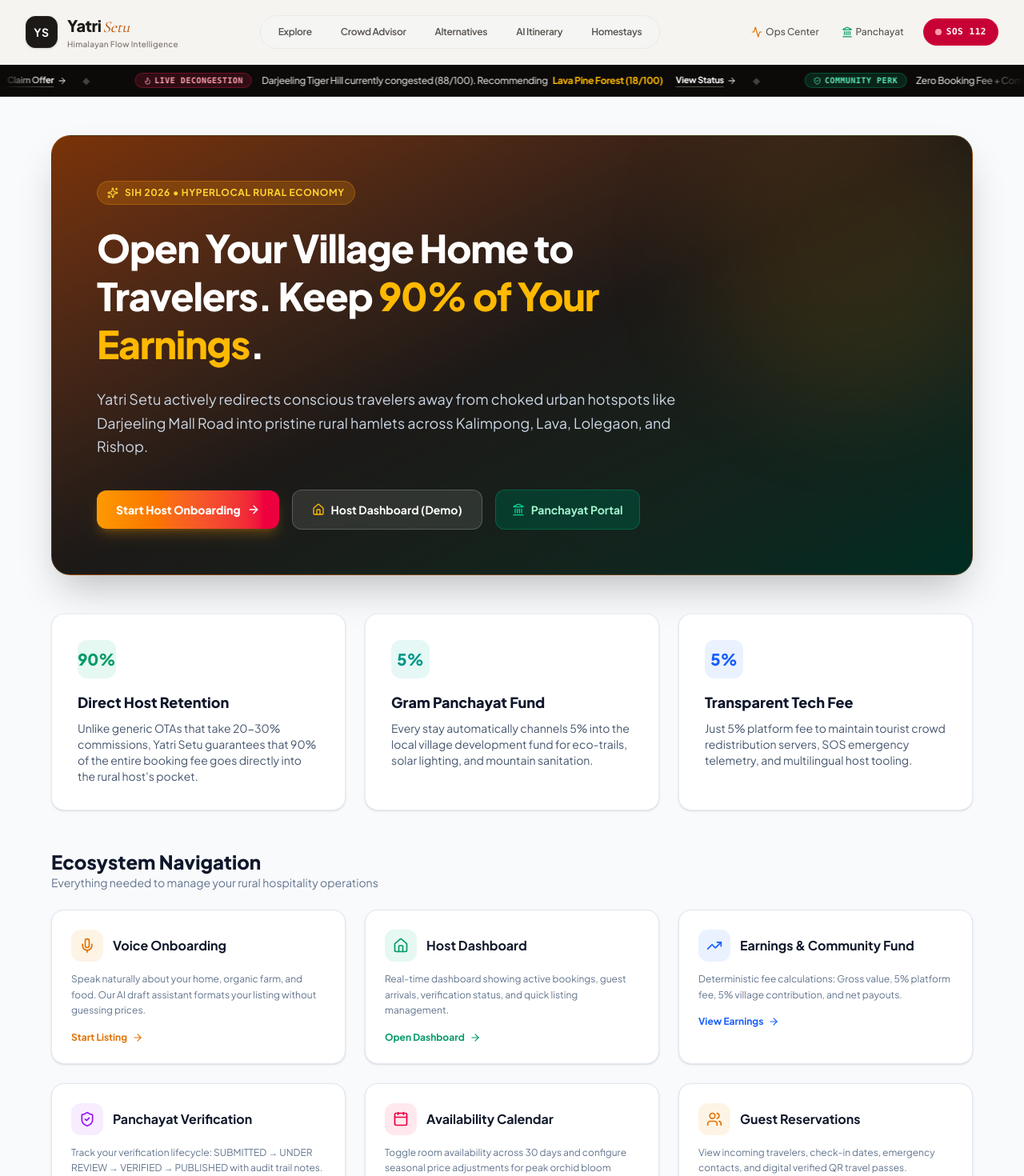
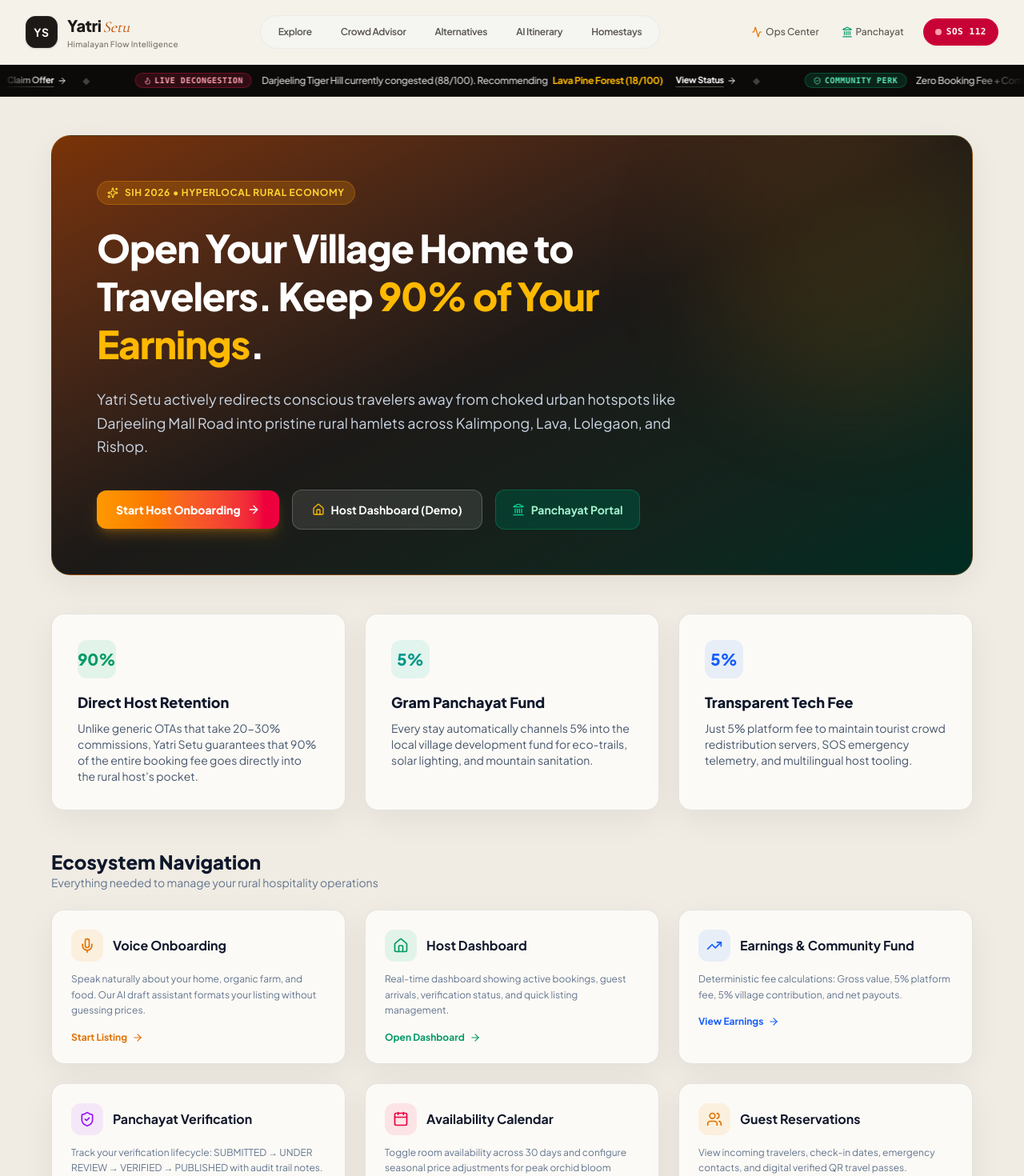
Before and after one commit to PABITRA-420/yatri-setu, a Next.js app in the folder frontend/: page /host in a window 1280 px wide. Shown: the top 1470 px of the page at 80% size. Built offline with nearby package versions, Linux system fonts and the light colour scheme.

Commit message:
style: add visual-only premium design system

```diff
--- a/frontend/src/app/globals.css
+++ b/frontend/src/app/globals.css
@@ -1,23 +1,69 @@
 @import "tailwindcss";
 @import "maplibre-gl/dist/maplibre-gl.css";
 
-/* MapLibre WebGL Canvas & Marker Layout Stabilization */
+/* =========================================================
+   YATRI SETU — VISUAL-ONLY PREMIUM SYSTEM
+   IMPORTANT: This file changes presentation only.
+   No route, component, content, data, API, state or interaction
+   is changed by this stylesheet.
+   ========================================================= */
+
+:root {
+  --background: #F5F2EA;
+  --foreground: #171714;
+  --surface: #FCFAF6;
+  --surface-soft: #F0ECE3;
+  --forest: #183A32;
+  --forest-2: #214B41;
+  --forest-soft: #E7EEE9;
+  --saffron: #C98A2E;
+  --muted: #706E68;
+  --border: rgba(23,23,20,.10);
+  --success: #3F7657;
+  --warning: #B7832F;
+  --danger: #B94A48;
+  --premium-shadow: 0 12px 40px rgba(23,23,20,.06);
+  --premium-shadow-hover: 0 20px 55px rgba(23,23,20,.10);
+}
+
+@theme inline {
+  --color-background: var(--background);
+  --color-foreground: var(--foreground);
+  --font-sans: var(--font-sans), -apple-system, BlinkMacSystemFont, "Segoe UI", sans-serif;
+  --font-serif: var(--font-serif), Georgia, serif;
+}
+
+html, body {
+  background: var(--background);
+  color: var(--foreground);
+}
+
+body {
+  font-family: var(--font-sans);
+  -webkit-font-smoothing: antialiased;
+  -moz-osx-font-smoothing: grayscale;
+  overflow-x: hidden;
+}
+
+.font-editorial {
+  font-family: var(--font-serif);
+  letter-spacing: -.015em;
+}
+
+/* Keep MapLibre layout stable */
 .maplibregl-map {
   width: 100% !important;
   height: 100% !important;
   position: relative !important;
   overflow: hidden;
 }
-
 .maplibregl-canvas-container,
 .maplibregl-canvas {
   width: 100% !important;
   height: 100% !important;
   position: absolute !important;
-  top: 0;
-  left: 0;
+  inset: 0;
 }
-
 .maplibregl-marker {
   position: absolute !important;
   top: 0;
@@ -25,203 +71,189 @@
   will-change: transform;
   z-index: 5;
 }
+.maplibregl-popup { z-index: 10; }
 
-.maplibregl-popup {
-  z-index: 10;
+/* Smooth scrolling compatibility */
+html.lenis, html.lenis body { height: auto; }
+.lenis.lenis-smooth { scroll-behavior: auto !important; }
+.lenis.lenis-smooth [data-lenis-prevent] { overscroll-behavior: contain; }
+.lenis.lenis-stopped { overflow: hidden; }
+.lenis.lenis-scrolling iframe { pointer-events: none; }
+
+/* ---------- Global visual polish ---------- */
+::selection {
+  background: rgba(201,138,46,.20);
+  color: #183A32;
 }
 
-:root {
-  --background: #F6F4F0;
-  --foreground: #1A1816;
-  --surface-card: #FFFFFF;
-  --surface-subtle: #EDE9E2;
-  --border-subtle: rgba(28, 25, 23, 0.1);
-
-  /* Neomorphic soft dual shadows */
-  --neo-flat: 6px 6px 14px rgba(28, 25, 23, 0.05), -6px -6px 14px rgba(255, 255, 255, 0.9);
-  --neo-hover: 8px 8px 20px rgba(28, 25, 23, 0.08), -8px -8px 20px rgba(255, 255, 255, 1);
-  --neo-inset: inset 2px 2px 5px rgba(28, 25, 23, 0.06), inset -2px -2px 5px rgba(255, 255, 255, 0.8);
+a, button, input, select, textarea {
+  -webkit-tap-highlight-color: transparent;
 }
 
-@theme inline {
-  --color-background: var(--background);
-  --color-foreground: var(--foreground);
-  --font-sans: var(--font-sans), -apple-system, BlinkMacSystemFont, "Segoe UI", Roboto, sans-serif;
-  --font-serif: var(--font-serif), Georgia, Cambria, "Times New Roman", Times, serif;
+button, a {
+  transition-timing-function: cubic-bezier(.16,1,.3,1);
 }
 
-@media (prefers-color-scheme: dark) {
-  :root {
-    --background: #0C0F14;
-    --foreground: #F2EFE9;
-    --surface-card: #131722;
-    --surface-subtle: #191E2C;
-    --border-subtle: rgba(255, 255, 255, 0.08);
-
-    --neo-flat: 6px 6px 16px rgba(0, 0, 0, 0.45), -6px -6px 16px rgba(255, 255, 255, 0.03);
-    --neo-hover: 8px 8px 22px rgba(0, 0, 0, 0.55), -8px -8px 22px rgba(255, 255, 255, 0.04);
-    --neo-inset: inset 2px 2px 5px rgba(0, 0, 0, 0.4), inset -2px -2px 5px rgba(255, 255, 255, 0.03);
-  }
+main {
+  min-height: 60vh;
 }
 
-html.lenis, html.lenis body {
-  height: auto;
+main img {
+  max-width: 100%;
 }
 
-.lenis.lenis-smooth {
-  scroll-behavior: auto !important;
+/* Existing white/slate cards become editorial surfaces.
+   Selector specificity intentionally stays presentation-only. */
+main .bg-white {
+  background-color: var(--surface);
 }
 
-.lenis.lenis-smooth [data-lenis-prevent] {
-  overscroll-behavior: contain;
+main .bg-slate-50,
+main .bg-stone-50 {
+  background-color: var(--surface-soft);
 }
 
-.lenis.lenis-stopped {
-  overflow: hidden;
+main .border-slate-200,
+main .border-slate-200\/80,
+main .border-stone-200,
+main .border-stone-200\/80 {
+  border-color: var(--border);
 }
 
-.lenis.lenis-scrolling iframe {
-  pointer-events: none;
+/* Common cards: retain every existing element, only refine appearance. */
+main .rounded-3xl,
+main .rounded-2xl {
+  box-shadow: var(--premium-shadow);
 }
 
-body {
-  background: var(--background);
-  color: var(--foreground);
-  font-family: var(--font-sans);
-  -webkit-font-smoothing: antialiased;
-  -moz-osx-font-smoothing: grayscale;
+main .rounded-3xl:hover,
+main .rounded-2xl:hover {
+  box-shadow: var(--premium-shadow-hover);
 }
 
-.font-editorial {
-  font-family: var(--font-serif);
-  letter-spacing: -0.015em;
+/* Reduce the old heavy/neomorphic look without touching components. */
+.neo-card {
+  background: var(--surface);
+  border: 1px solid var(--border);
+  border-radius: 20px;
+  box-shadow: var(--premium-shadow);
+  transition: transform 500ms cubic-bezier(.16,1,.3,1),
+              box-shadow 500ms cubic-bezier(.16,1,.3,1),
+              border-color 300ms ease;
+}
+.neo-card:hover {
+  transform: translateY(-4px);
+  box-shadow: var(--premium-shadow-hover);
+  border-color: rgba(24,58,50,.16);
 }
 
-/* Neomorphic soft cards & surfaces */
-.neo-card {
-  background: #FFFFFF;
-  box-shadow: var(--neo-flat);
-  border: 1px solid rgba(28, 25, 23, 0.07);
-  transition: transform 260ms cubic-bezier(0.16, 1, 0.3, 1), box-shadow 260ms cubic-bezier(0.16, 1, 0.3, 1), border-color 200ms ease;
+.glass-panel {
+  background: rgba(252,250,246,.86);
+  backdrop-filter: blur(18px);
+  -webkit-backdrop-filter: blur(18px);
+  border: 1px solid rgba(23,23,20,.09);
+  box-shadow: 0 16px 42px rgba(23,23,20,.08);
 }
 
-.dark .neo-card {
-  background: #131722;
-  border: 1px solid rgba(255, 255, 255, 0.08);
+.glass-pill {
+  background: rgba(252,250,246,.88);
+  backdrop-filter: blur(14px);
+  -webkit-backdrop-filter: blur(14px);
+  border: 1px solid rgba(23,23,20,.09);
+  box-shadow: 0 6px 20px rgba(23,23,20,.06);
 }
 
-.neo-card:hover {
-  transform: translateY(-3px);
-  box-shadow: var(--neo-hover);
+/* Existing primary/secondary button classes */
+.btn-neo-primary {
+  background: var(--forest);
+  color: white;
+  border: 1px solid var(--forest);
+  border-radius: 999px;
+  box-shadow: 0 8px 24px rgba(24,58,50,.16);
 }
+.btn-neo-primary:hover {
+  background: var(--forest-2);
+  border-color: var(--forest-2);
+  box-shadow: 0 12px 30px rgba(24,58,50,.22);
+  transform: translateY(-1px);
+}
+.btn-neo-primary:active { transform: translateY(1px); }
 
-/* Neomorphic & Bordered Buttons */
-.btn-neo-primary {
-  background: #1C1917;
-  color: #FFFFFF;
-  border: 1.5px solid #292524;
-  box-shadow: 0 4px 12px rgba(28, 25, 23, 0.15), inset 0 1px 0 rgba(255, 255, 255, 0.15);
-  transition: all 200ms cubic-bezier(0.16, 1, 0.3, 1);
+.btn-neo-secondary {
+  background: rgba(252,250,246,.9);
+  color: var(--foreground);
+  border: 1px solid var(--border);
+  border-radius: 999px;
+  box-shadow: none;
 }
-
-.btn-neo-primary:hover {
-  background: #B45309;
-  border-color: #D97706;
-  box-shadow: 0 6px 18px rgba(180, 83, 9, 0.25), inset 0 1px 0 rgba(255, 255, 255, 0.2);
+.btn-neo-secondary:hover {
+  background: white;
+  border-color: rgba(23,23,20,.18);
+  box-shadow: 0 8px 24px rgba(23,23,20,.06);
   transform: translateY(-1px);
 }
 
-.btn-neo-primary:active {
-  transform: translateY(1px);
-  box-shadow: inset 1px 1px 3px rgba(0, 0, 0, 0.3);
+/* Form controls */
+main input,
+main select,
+main textarea {
+  border-color: var(--border);
+  background-color: rgba(252,250,246,.9);
+  color: var(--foreground);
+  border-radius: 14px;
+  outline: none;
+}
+main input:focus,
+main select:focus,
+main textarea:focus {
+  border-color: rgba(24,58,50,.38);
+  box-shadow: 0 0 0 4px rgba(24,58,50,.08);
 }
 
-.dark .btn-neo-primary {
-  background: #F5F5F4;
-  color: #0C0A09;
-  border: 1.5px solid #E7E5E4;
-  box-shadow: 0 4px 14px rgba(0, 0, 0, 0.4);
+/* Premium image treatment */
+main img.rounded-3xl,
+main img.rounded-2xl,
+main img.rounded-xl {
+  object-fit: cover;
+}
+main .group:hover img {
+  transform: scale(1.035);
+  transition: transform 700ms cubic-bezier(.16,1,.3,1);
 }
 
-.dark .btn-neo-primary:hover {
-  background: #FBBF24;
-  border-color: #FCD34D;
-  color: #1C1917;
+/* Existing status colors remain semantically intact, but are softened. */
+main .bg-emerald-50 { background-color: #E7EEE9; }
+main .bg-amber-50 { background-color: #F6EDDB; }
+main .bg-rose-50 { background-color: #F8E9E7; }
+
+/* Subtle utility for existing content blocks */
+.premium-surface {
+  background: var(--surface);
+  border: 1px solid var(--border);
+  border-radius: 20px;
+  box-shadow: var(--premium-shadow);
 }
 
-.btn-neo-secondary {
-  background: #FFFFFF;
-  color: #1C1917;
-  border: 1.5px solid #E7E5E4;
-  box-shadow: 2px 2px 8px rgba(28, 25, 23, 0.04), -2px -2px 8px rgba(255, 255, 255, 0.8);
-  transition: all 200ms cubic-bezier(0.16, 1, 0.3, 1);
+/* Existing fade animation remains available */
+@keyframes fadeIn {
+  from { opacity: 0; transform: translateY(8px); }
+  to { opacity: 1; transform: translateY(0); }
 }
-
-.btn-neo-secondary:hover {
-  background: #F5F5F4;
-  border-color: #D6D3D1;
-  box-shadow: 3px 3px 12px rgba(28, 25, 23, 0.07);
-  transform: translateY(-1px);
-}
-
-.dark .btn-neo-secondary {
-  background: #191E2C;
-  color: #F5F5F4;
-  border: 1.5px solid rgba(255, 255, 255, 0.12);
-  box-shadow: 2px 2px 8px rgba(0, 0, 0, 0.3);
-}
-
-.dark .btn-neo-secondary:hover {
-  background: #202638;
-  border-color: rgba(255, 255, 255, 0.2);
-}
-
-/* Glassmorphic floating surfaces */
-.glass-panel {
-  background: rgba(255, 255, 255, 0.82);
-  backdrop-filter: blur(16px);
-  -webkit-backdrop-filter: blur(16px);
-  border: 1.5px solid rgba(255, 255, 255, 0.85);
-  box-shadow: 0 16px 36px -10px rgba(28, 25, 23, 0.08), 0 0 0 1px rgba(28, 25, 23, 0.05);
-}
-
-.dark .glass-panel {
-  background: rgba(19, 23, 34, 0.82);
-  backdrop-filter: blur(16px);
-  -webkit-backdrop-filter: blur(16px);
-  border: 1.5px solid rgba(255, 255, 255, 0.1);
-  box-shadow: 0 16px 36px -10px rgba(0, 0, 0, 0.5);
-}
-
-.glass-pill {
-  background: rgba(255, 255, 255, 0.88);
-  backdrop-filter: blur(12px);
-  -webkit-backdrop-filter: blur(12px);
-  border: 1.5px solid rgba(255, 255, 255, 0.7);
-  box-shadow: 0 2px 8px rgba(0, 0, 0, 0.04);
-}
-
-.dark .glass-pill {
-  background: rgba(19, 23, 34, 0.85);
-  backdrop-filter: blur(12px);
-  -webkit-backdrop-filter: blur(12px);
-  border: 1.5px solid rgba(255, 255, 255, 0.12);
-}
-
-@keyframes fadeIn {
-  from { opacity: 0; transform: translateY(6px); }
-  to   { opacity: 1; transform: translateY(0); }
-}
-
 .animate-fadeIn {
-  animation: fadeIn 0.35s cubic-bezier(0.16, 1, 0.3, 1) both;
+  animation: fadeIn .5s cubic-bezier(.16,1,.3,1) both;
 }
 
 @media (prefers-reduced-motion: reduce) {
   *, ::before, ::after {
-    animation-duration: 0.01ms !important;
+    animation-duration: .01ms !important;
     animation-iteration-count: 1 !important;
-    transition-duration: 0.01ms !important;
+    transition-duration: .01ms !important;
     scroll-behavior: auto !important;
   }
 }
+
+/* Mobile breathing room; no layout/flow changes. */
+@media (max-width: 640px) {
+  main .rounded-3xl { border-radius: 22px; }
+  main .rounded-2xl { border-radius: 18px; }
+}
```
